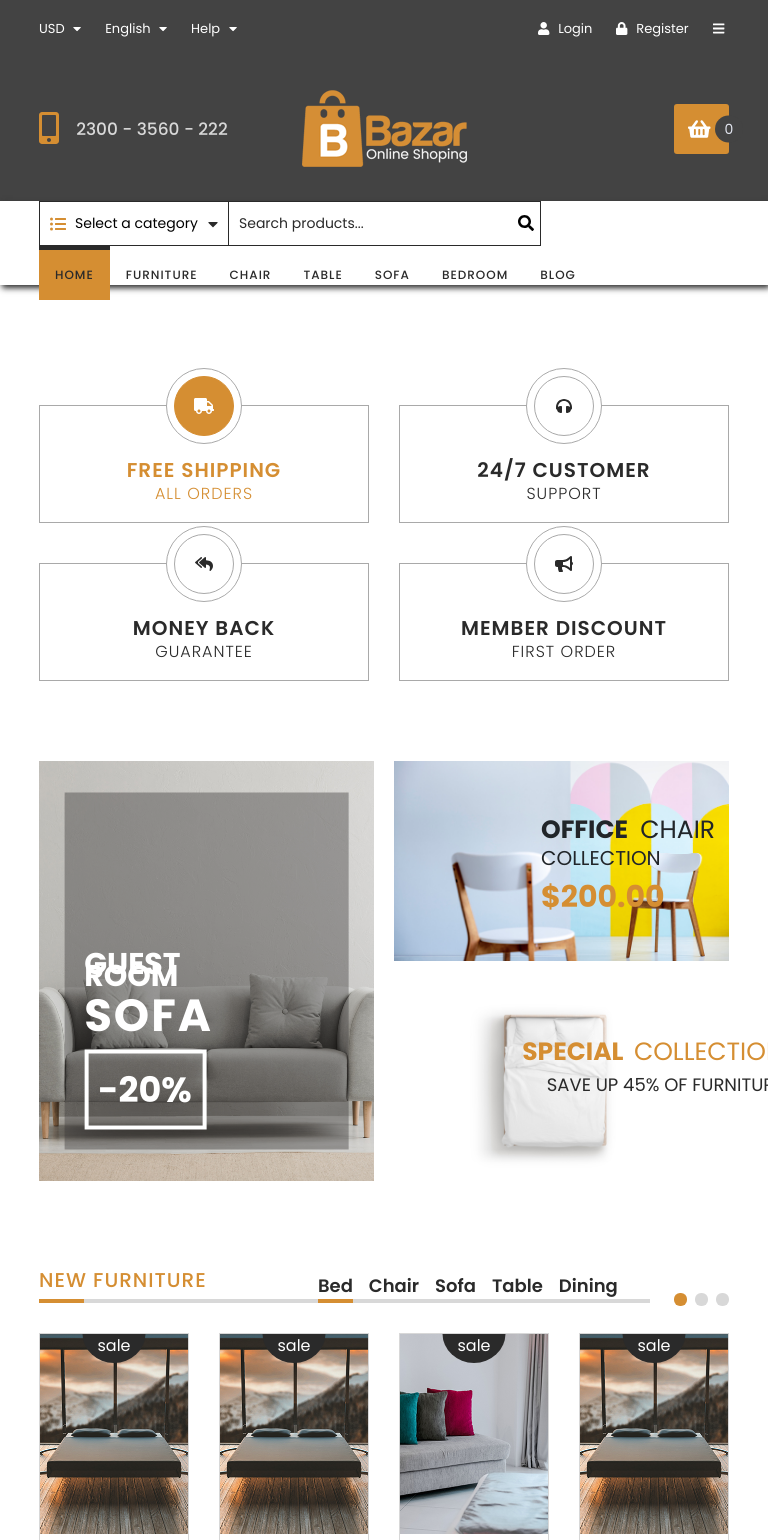
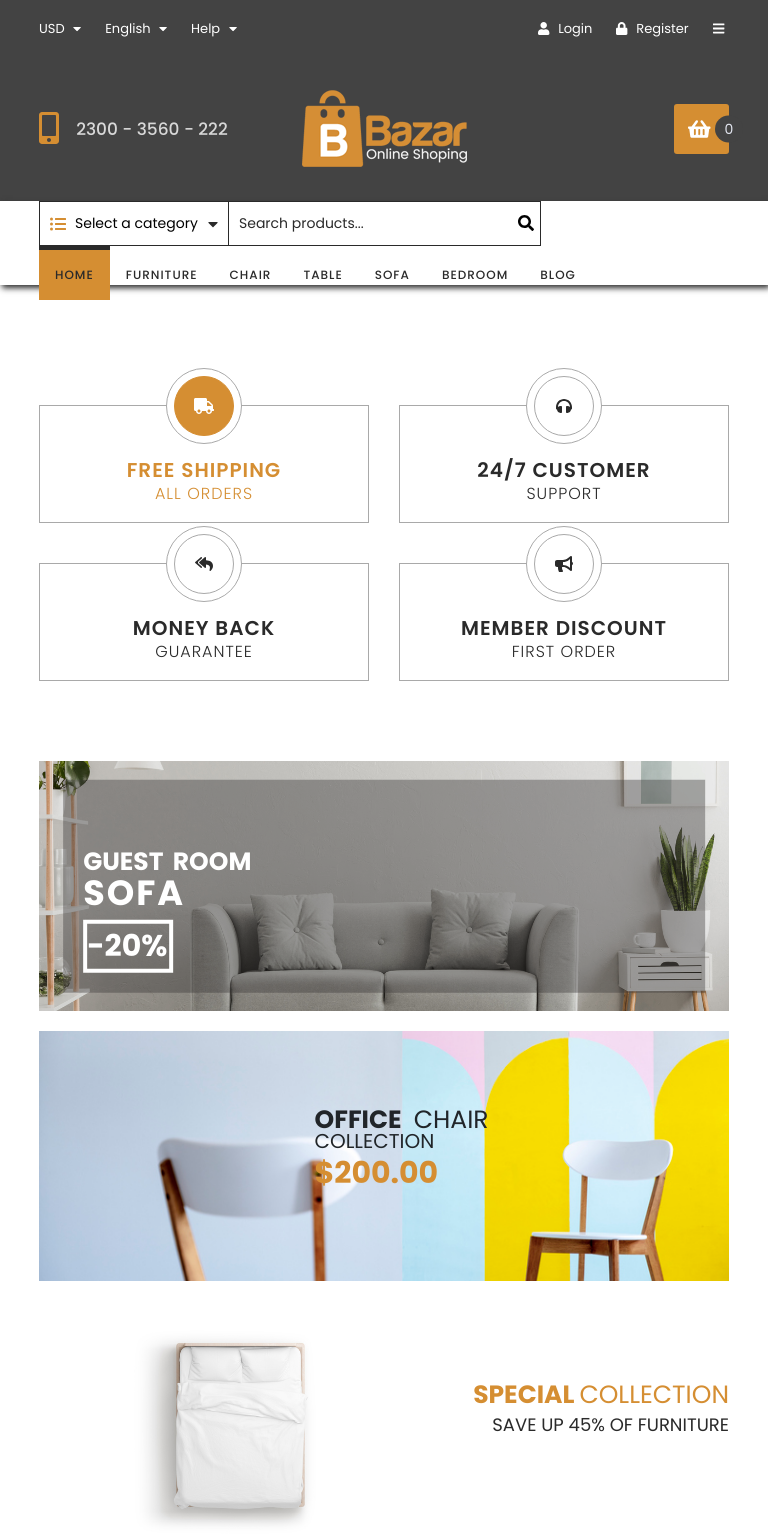
Before and after one commit to matwjablonski/kodilla-wdp-2204-03, a React (Create React App) app: page / in a window 768 px wide. Shown: the top 1540 px of the page. Built offline with nearby package versions, Linux system fonts and the light colour scheme.

Commit message:
Add RWD for deals section

```diff
--- a/src/components/features/DealsBoxes/DealsBoxes.module.scss
+++ b/src/components/features/DealsBoxes/DealsBoxes.module.scss
@@ -151,3 +151,127 @@
     }
   }
 }
+
+@media (max-width: 576px), (max-width: 992px) {
+  .root {
+    .dealsContainer {
+      display: inline-block;
+      height: auto;
+      width: auto;
+
+      .leftDeal,
+      .upperRightDeal,
+      .lowerRightDeal {
+        height: 250px;
+        margin-bottom: 20px;
+        width: auto;
+      }
+
+      .leftDeal {
+        .leftOverlay {
+          width: 90%;
+          .leftDealText {
+            p:nth-child(1) {
+              font-size: 16px;
+            }
+
+            p:nth-child(2),
+            p:nth-child(3) {
+              font-size: 25px;
+            }
+
+            p:nth-child(3) {
+              width: 3em;
+              padding: 0 10px 0 0;
+            }
+          }
+        }
+      }
+
+      .upperRightDeal {
+        .upperDealText {
+          top: 0;
+          bottom: 50%;
+          left: 50%;
+          transform: translate(-50%, 50%);
+          align-content: center;
+        }
+      }
+
+      .lowerRightDeal {
+        .lowerDealText {
+          width: 100%;
+          grid-template-columns: 1fr;
+          grid-template-rows: 30% 40%;
+          bottom: 45%;
+          left: 50%;
+          transform: translate(-50%, -50%);
+          grid-gap: 5px;
+
+          p {
+            font-size: 20px;
+          }
+
+          p:nth-child(3) {
+            font-size: 15px;
+          }
+        }
+
+        img {
+          object-fit: scale-down;
+          object-position: left;
+        }
+      }
+    }
+  }
+}
+
+@media (min-width: 540px) and (max-width: 992px) {
+  .root {
+    .dealsContainer {
+      width: 100%;
+      .leftDeal,
+      .upperRightDeal,
+      .lowerRightDeal {
+        height: 250px;
+        margin-bottom: 20px;
+        width: auto;
+      }
+
+      .leftDeal {
+        .leftOverlay {
+          width: 93%;
+          .leftDealText {
+            p:nth-child(1) {
+              font-size: 25px;
+            }
+
+            p:nth-child(2) {
+              font-size: 35px;
+            }
+
+            p:nth-child(3) {
+              font-size: 30px;
+            }
+          }
+        }
+      }
+
+      .lowerRightDeal {
+        .lowerDealText {
+          bottom: 50%;
+          transform: translate(-50%, 50%);
+
+          p:nth-child(1),
+          p:nth-child(2) {
+            font-size: 25px;
+          }
+
+          p:nth-child(3) {
+            font-size: 18px;
+          }
+        }
+      }
+    }
+  }
+}
```
